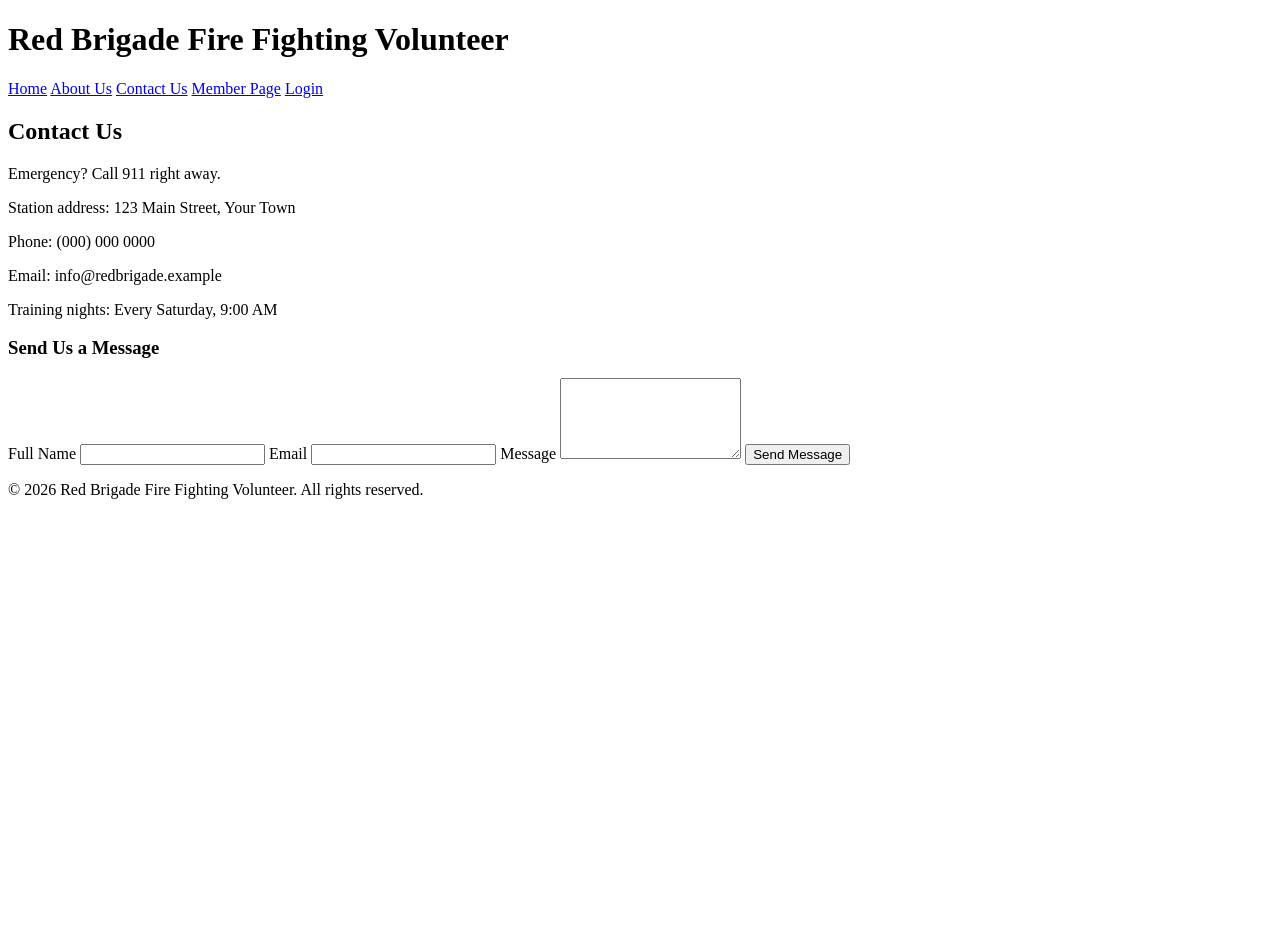
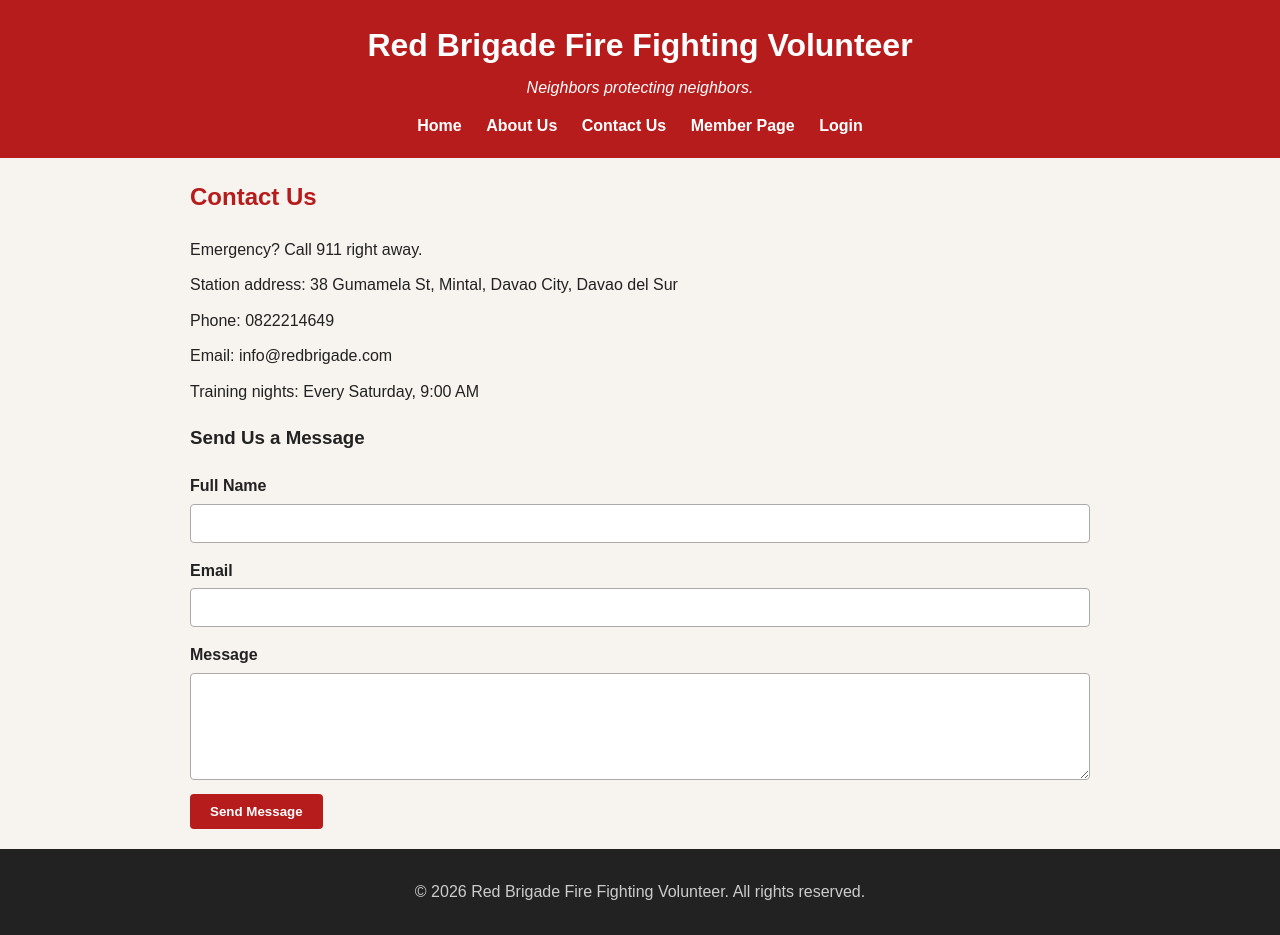
Before and after one commit to ArchNapixel/Fireman-Website-WEB-SYS, a plain HTML site: page contact.html in a window 1280 px wide. Before the commit the page ends 800 px from the top, so only its background shows below. Drawn offline with Linux system fonts and the light colour scheme.

Commit message:
Update contact.html
Created css for contact.html

```diff
--- a/contact.html
+++ b/contact.html
@@ -4,11 +4,13 @@
   <meta charset="UTF-8">
   <meta name="viewport" content="width=device-width, initial-scale=1.0">
   <title>Contact Us | Red Brigade Fire Fighting Volunteer</title>
+  <link rel="stylesheet" href="index.css">
 </head>
 <body>
 
   <header>
     <h1>Red Brigade Fire Fighting Volunteer</h1>
+    <p>Neighbors protecting neighbors.</p>
     <nav>
       <a href="index.html">Home</a>
       <a href="about.html">About Us</a>
@@ -22,9 +24,9 @@
     <h2>Contact Us</h2>
     <p>Emergency? Call 911 right away.</p>
 
-    <p>Station address: 123 Main Street, Your Town</p>
-    <p>Phone: (000) 000 0000</p>
-    <p>Email: info@redbrigade.example</p>
+    <p>Station address: 38 Gumamela St, Mintal, Davao City, Davao del Sur</p>
+    <p>Phone: 0822214649</p>
+    <p>Email: info@redbrigade.com</p>
     <p>Training nights: Every Saturday, 9:00 AM</p>
 
     <h3>Send Us a Message</h3>
--- a/index.css
+++ b/index.css
@@ -89,3 +89,58 @@ footer {
   text-align: center;
   padding: 14px;
 }
+
+
+/* CONTACT PAGE */
+main > h2 {
+    margin-top: 0;
+    color: #b71c1c;
+}
+
+main > p {
+    margin: 10px 0;
+}
+
+/* CONTACT FORM */
+form {
+    margin-top: 20px;
+}
+
+form label {
+    display: block;
+    margin-top: 15px;
+    font-weight: bold;
+}
+
+form input,
+form textarea {
+    display: block;
+    width: 100%;
+    box-sizing: border-box;
+    padding: 10px;
+    margin-top: 5px;
+    border: 1px solid #aaa;
+    border-radius: 4px;
+    font-family: Arial, sans-serif;
+    font-size: 15px;
+}
+
+form input:focus,
+form textarea:focus {
+    outline: none;
+    border-color: #b71c1c;
+    box-shadow: 0 0 4px rgba(183, 28, 28, 0.3);
+}
+
+form textarea {
+    resize: vertical;
+}
+
+form button {
+    border-radius: 4px;
+    transition: background-color 0.2s;
+}
+
+form button:hover {
+    background-color: #d32f2f;
+}
```
